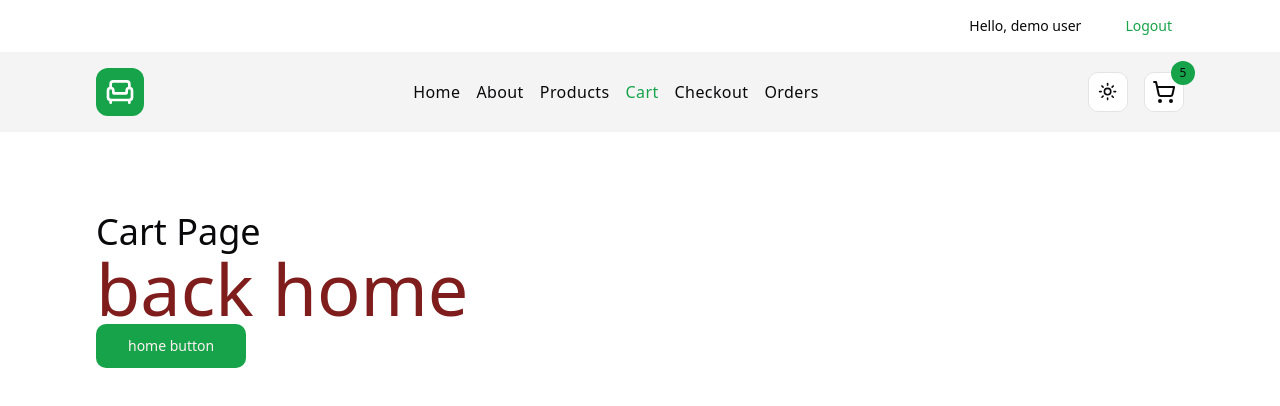
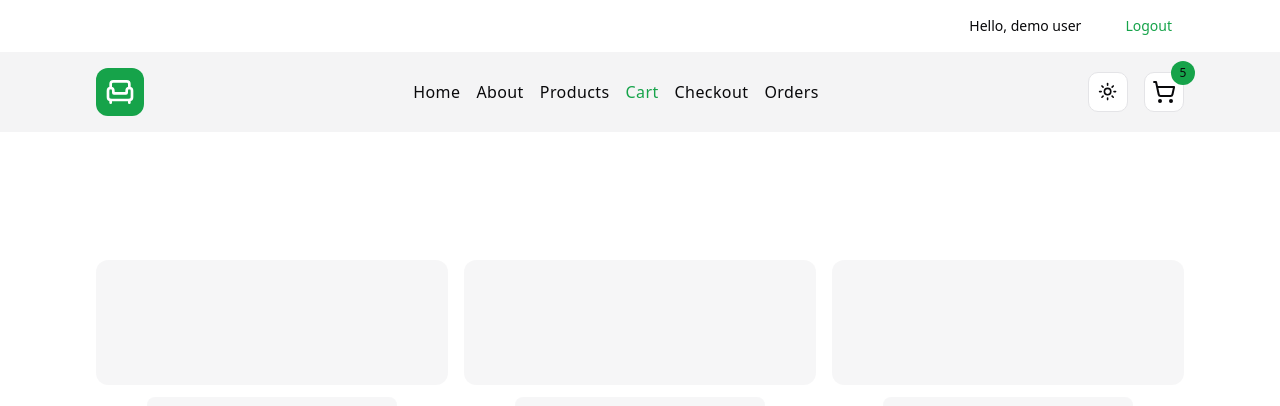
Before and after one commit to Siwi0w0/TypeScript-E-commerce-web, a React (Vite) app: page /cart in a window 1280 px wide. Shown: the top 406 px of the page. Built offline with nearby package versions, Linux system fonts and the light colour scheme.

Commit message:
add global loading component

```diff
--- /dev/null
+++ b/src/components/Loading.tsx
@@ -0,0 +1,23 @@
+import { Skeleton } from './ui/skeleton';
+
+function Loading() {
+  return (
+    <div className='pt-12 grid gap-4 md:grid-cols-2 lg:grid-cols-3'>
+      {Array.from({length:3}).map((_,index)=>{
+        return <div key={index} className='flex flex-col space-y-3'>
+          {/* One grey square */}
+          <Skeleton className='h-[125px] w-full rounded-xl'/>
+          {/* Two lines */}
+          <div className='space-y-2'>
+            <Skeleton className='h-4 mx-auto w-[250px]'/>
+          </div>
+          <div className='space-y-2'>
+            <Skeleton className='h-4 mx-auto w-[250px]'/>
+          </div>
+        </div>
+      })}
+    </div>
+  )
+}
+
+export default Loading;
--- a/src/components/ProductsContainer.tsx
+++ b/src/components/ProductsContainer.tsx
@@ -1,8 +1,39 @@
+import { useLoaderData } from 'react-router-dom';
+import ProductsGrid from './ProductsGrid';
+import ProductsList from './ProductsList';
+import { useState } from 'react';
+import { LayoutGrid, List } from 'lucide-react';
+import { ProductsResponse } from '@/utils';
+import { Button } from './ui/button';
+import { Separator } from './ui/separator';
 
 function ProductsContainer() {
+  const { meta } = useLoaderData() as ProductsResponse;
+  const totalProducts = meta.pagination.total;
+  const [layout, setLayout] = useState<'grid' | 'list'>('grid');
   return (
-    <div>ProductsContainer</div>
+    <div>
+      {/* HEADER */}
+      <section>
+        <div className='flex justify-between items-center mt-8'>
+          <h4 className='font-medium text-md'>{totalProducts} product{totalProducts > 1 && 's'}</h4>
+          <div className='flex gap-x-4'>
+            <Button onClick={()=> setLayout('grid')} variant={layout === 'grid'?'default':'ghost'}
+            size='icon'>
+              <LayoutGrid />
+            </Button>
+            <Button onClick={()=> setLayout('list')} variant={layout === 'list'?'default':'ghost'}
+            size='icon'>
+              <List />
+            </Button>
+          </div>
+        </div>
+        <Separator className='mt-4' />
+        {totalProducts === 0? (<h5 className='text-2xl mt-16'>Sorrt, no products matched your search</h5>):layout === 'grid'?(<ProductsGrid/>):<ProductsList />}
+      </section>
+      {/* PRODUCTS */}
+    </div>
   )
 }
 
-export default ProductsContainer
+export default ProductsContainer;
--- a/src/components/index.ts
+++ b/src/components/index.ts
@@ -15,3 +15,4 @@ export { default as Filters } from './Filters';
 export { default as ProductsContainer } from './ProductsContainer';
 export { default as PaginationContainer } from './PaginationContainer';
 export { default as ProductsList } from './ProductsList';
+export { default as Loading } from './Loading';
--- /dev/null
+++ b/src/components/ui/skeleton.tsx
@@ -0,0 +1,15 @@
+import { cn } from "@/lib/utils"
+
+function Skeleton({
+  className,
+  ...props
+}: React.HTMLAttributes<HTMLDivElement>) {
+  return (
+    <div
+      className={cn("animate-pulse rounded-md bg-muted", className)}
+      {...props}
+    />
+  )
+}
+
+export { Skeleton }
--- a/src/pages/HomeLayout.tsx
+++ b/src/pages/HomeLayout.tsx
@@ -1,14 +1,17 @@
-import { Outlet } from "react-router-dom";
-import { Header, Navbar } from '@/components';
+import { Outlet, useNavigation } from "react-router-dom";
+import { Header, Navbar, Loading } from '@/components';
 
 function HomeLayout() {
+  const navigation = useNavigation();
+  // const isPageLoading = navigation.state === 'loading';
+  const isPageLoading = true;
   return (
     <div>
       <Header />
       <Navbar />
 
       <div className='align-element py-20'>
-        <Outlet />
+        {isPageLoading ? <Loading />: <Outlet />}
       </div>
     </div>
   )
```
